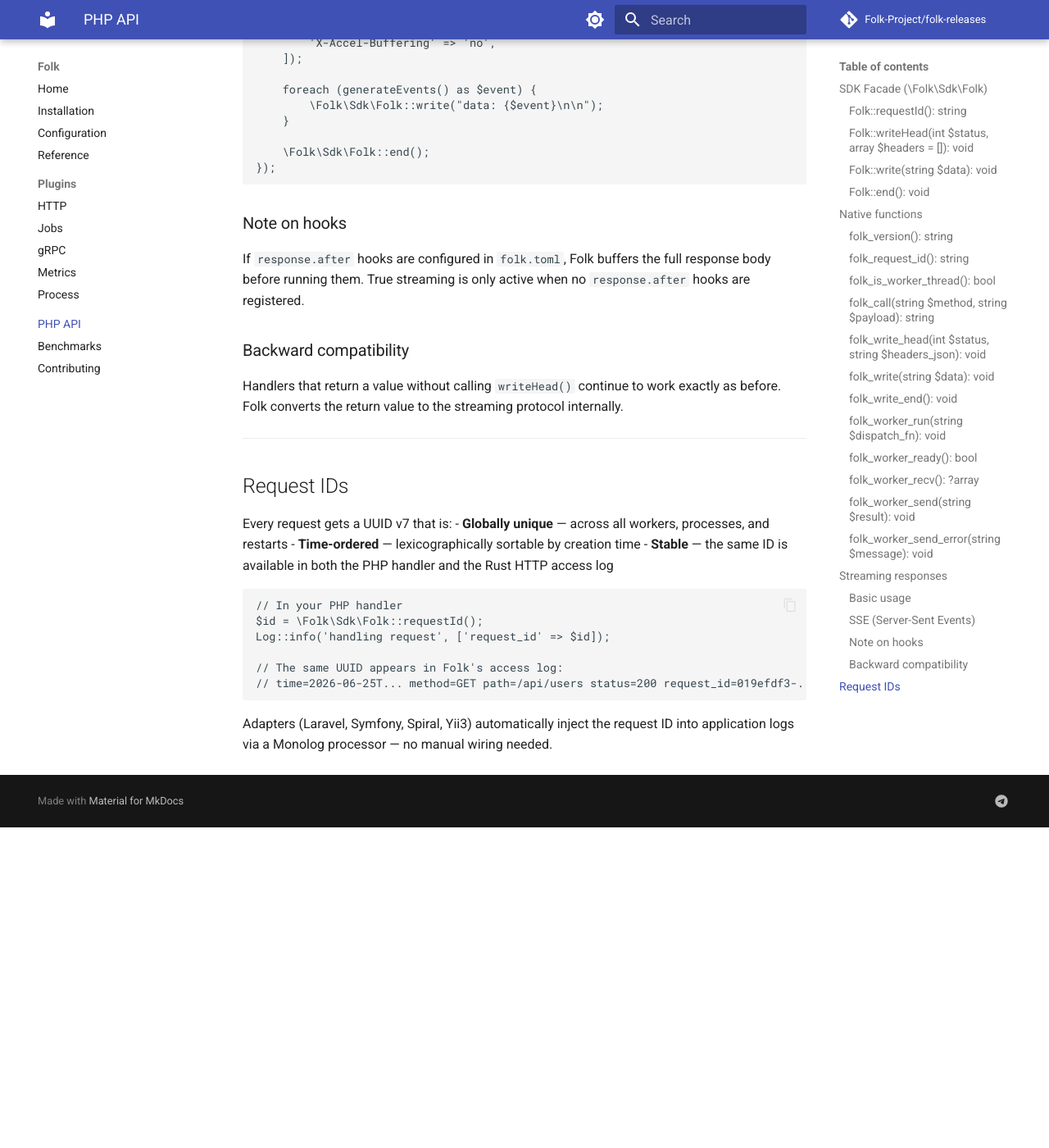
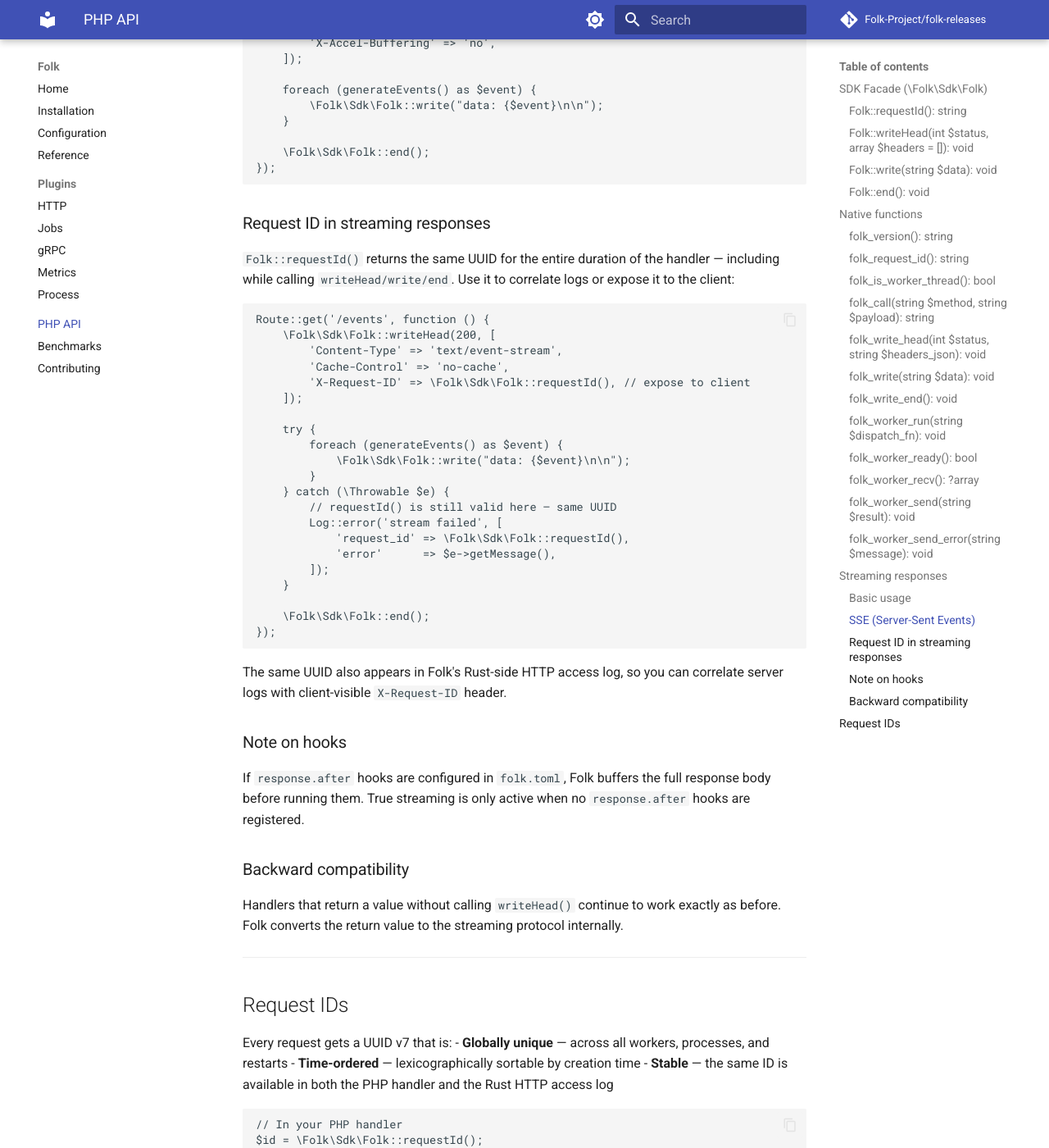
Before and after one commit to Folk-Project/folk-releases, an MkDocs documentation site: the page built from docs/php-api.md, in a window 1280 px wide and 1400 px high, scrolled down 4073 px. Shown: the whole window at 82% size. Built offline with MkDocs 1.6.1 and Material for MkDocs 9.7.7, drawn with Linux system fonts in a browser that asks for light colours; comment, search, counter and statistics services are not loaded; before the commit the page ends 5082 px from its top, so only the background shows below that.

Commit message:
docs: show requestId() usage in streaming context (X-Request-ID header, error logging)

````diff
--- a/docs/php-api.md
+++ b/docs/php-api.md
@@ -178,6 +178,36 @@ Route::get('/events', function () {
 });
 ```
 
+### Request ID in streaming responses
+
+`Folk::requestId()` returns the same UUID for the entire duration of the handler — including while calling `writeHead/write/end`. Use it to correlate logs or expose it to the client:
+
+```php
+Route::get('/events', function () {
+    \Folk\Sdk\Folk::writeHead(200, [
+        'Content-Type' => 'text/event-stream',
+        'Cache-Control' => 'no-cache',
+        'X-Request-ID' => \Folk\Sdk\Folk::requestId(), // expose to client
+    ]);
+
+    try {
+        foreach (generateEvents() as $event) {
+            \Folk\Sdk\Folk::write("data: {$event}\n\n");
+        }
+    } catch (\Throwable $e) {
+        // requestId() is still valid here — same UUID
+        Log::error('stream failed', [
+            'request_id' => \Folk\Sdk\Folk::requestId(),
+            'error'      => $e->getMessage(),
+        ]);
+    }
+
+    \Folk\Sdk\Folk::end();
+});
+```
+
+The same UUID also appears in Folk's Rust-side HTTP access log, so you can correlate server logs with client-visible `X-Request-ID` header.
+
 ### Note on hooks
 
 If `response.after` hooks are configured in `folk.toml`, Folk buffers the full response body before running them. True streaming is only active when no `response.after` hooks are registered.
````
